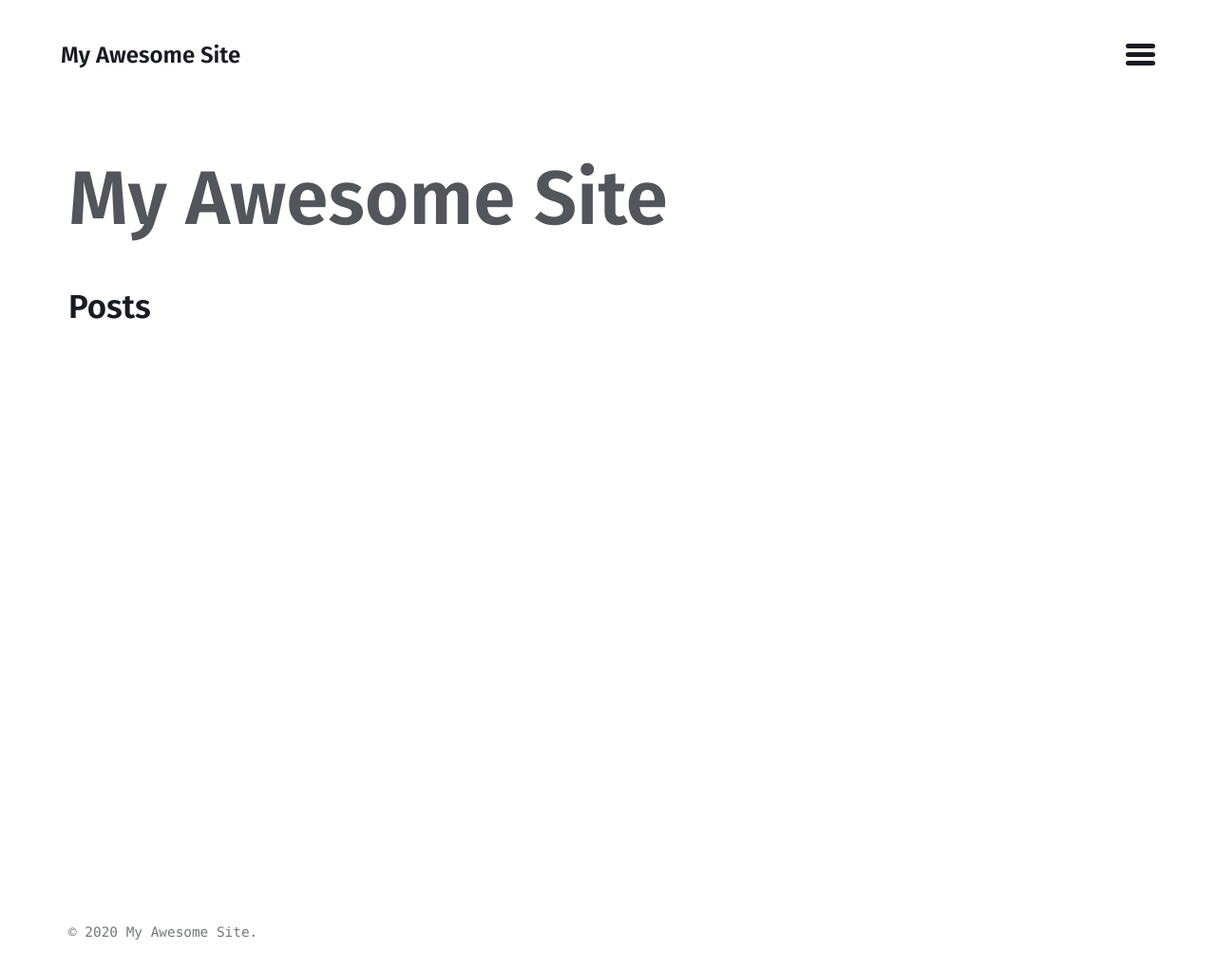
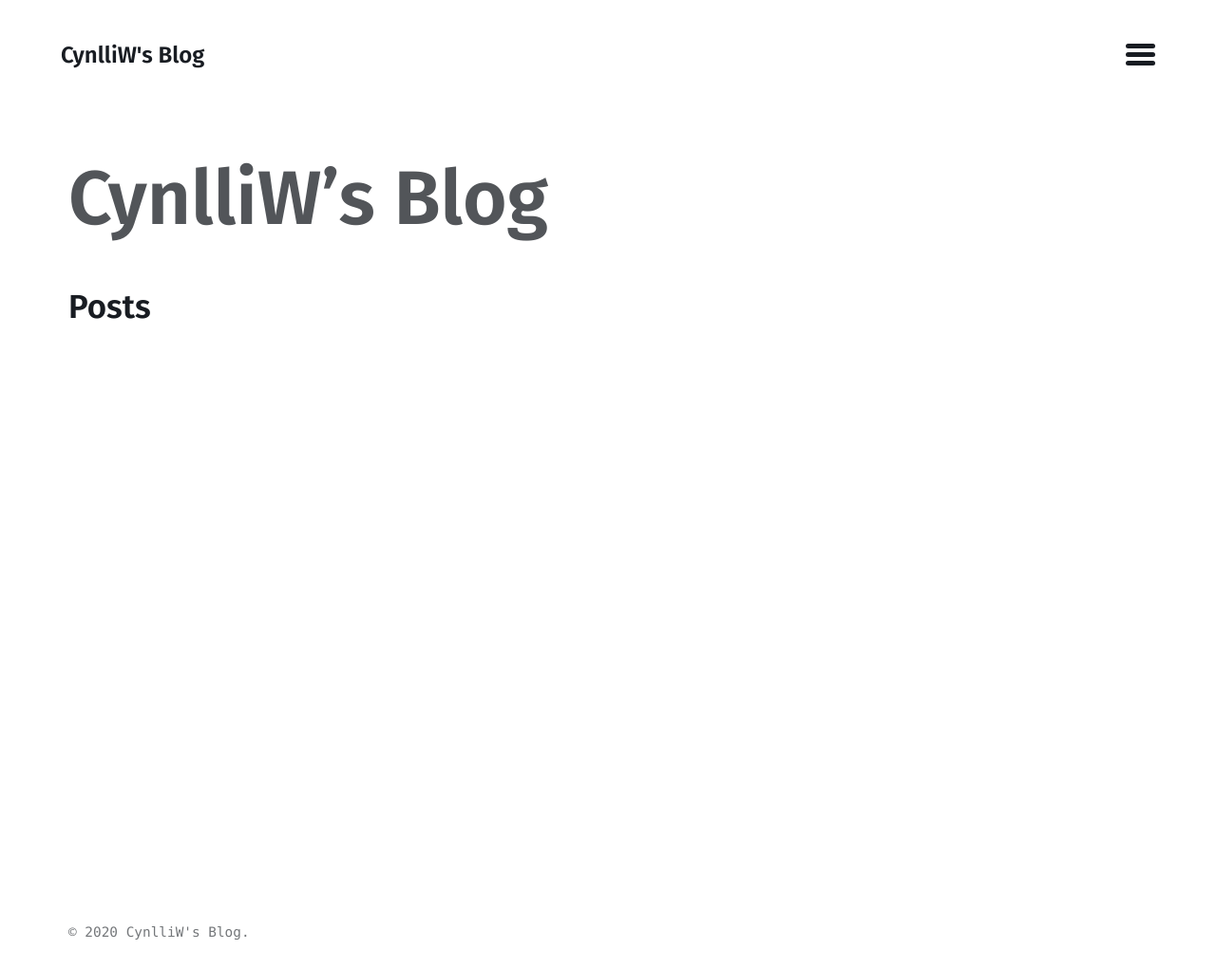
Before and after one commit to CynlliWang/cynlliw.github.io, a Jekyll site: the page built from index.md, in a window 1280 px wide. Shown: the whole page at 95% size. Built offline with Jekyll 4.4.1, drawn with Linux system fonts in a browser that asks for light colours.

Commit message:
Update _config.yml

```diff
--- a/_config.yml
+++ b/_config.yml
@@ -14,17 +14,17 @@
 # You can create any custom variable you would like, and they will be accessible
 # in the templates via {{ site.myvariable }}.
 lang: en-US
-title: My Awesome Site
-email:
-description:
+title: CynlliW's Blog
+email: 13861775365@163.com
+description: Bro my mind may be out of here.
 baseurl: # the optional subpath of your site, e.g. "/blog"
-url: # the base hostname & protocol for your site e.g. "https://mmistakes.github.io"
+url: https://cynlliw.github.io
 author:
-  name:
+  name: CynlliWang
   twitter:
   picture:
 twitter_username:
-github_username:
+github_username: CynlliWang
 logo: # path of site logo, e.g. "/assets/images/logo.png"
 search: # true, false (default)
 search_full_content: false # true, false (default)
```
